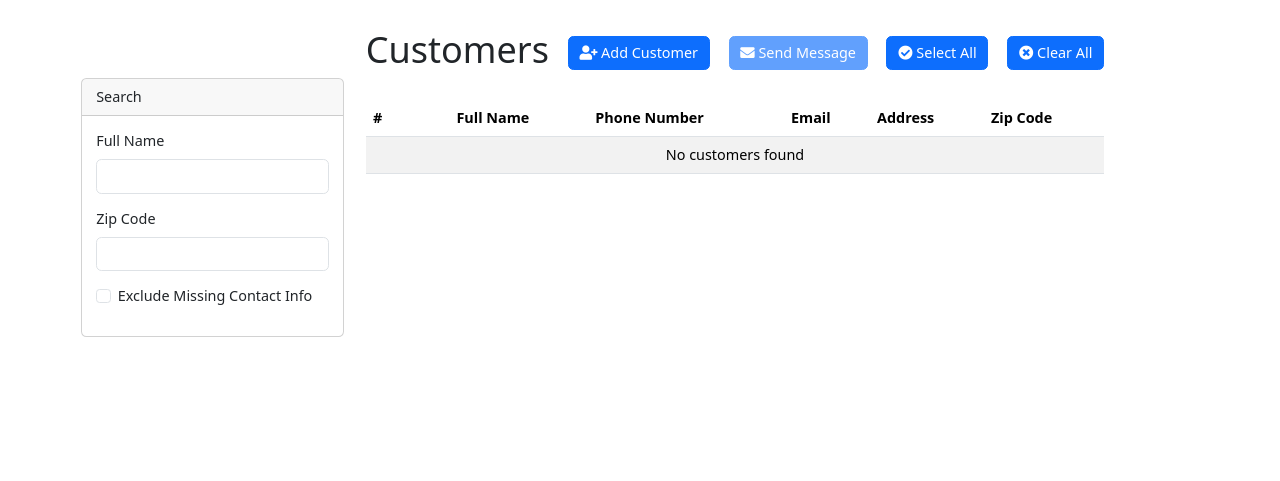
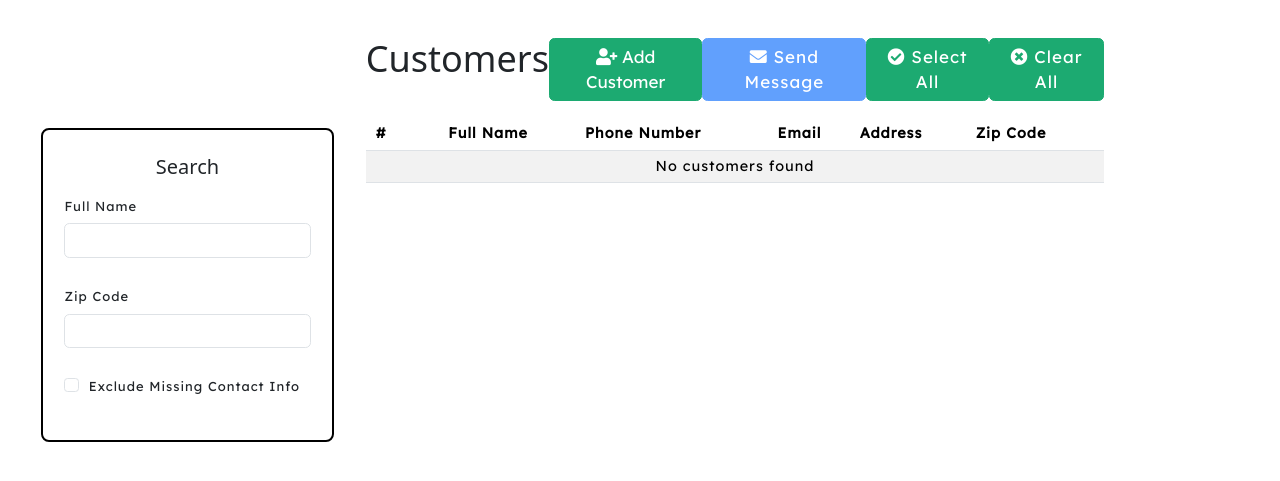
Before and after one commit to caffeinelover1012/weatherapp, a Django app: page /customers/ in a window 1280 px wide. Shown: the part 59-540 px from the top of the page. Run offline with Django 4.2, Linux system fonts and the light colour scheme; data that the repository does not hold is empty; some libraries are stand-ins or nearby versions.

Commit message:
temp css addition

```diff
--- /dev/null
+++ b/weather/static/styles.css
@@ -0,0 +1,131 @@
+@import url('https://fonts.googleapis.com/css2?family=Lexend&display=swap');
+
+/* Apply Lexend font to an element */
+h2, label, button, table {
+  font-family: 'Lexend', sans-serif;
+  letter-spacing: 1px;
+}
+
+label {
+    margin-top: 15px;
+    margin-bottom: 5px;
+    font-size: 16px;
+}
+
+.card {
+    border: 2px solid black;
+    border-radius: 8px;
+    padding: 1.5rem;
+  }
+
+.card-header {
+    background-color: transparent; /* Set background color to transparent */
+    border: none; /* Remove border */
+    text-align: center; /* Align text in the center */
+  }
+
+.card-mini {
+    border: 2px solid black;
+    border-radius: 8px;
+    padding: 1.5rem;
+    margin-right: 10px;
+    margin-left: -40px;
+    margin-top: 50px;
+  }
+
+.card-header-mini {
+    background-color: transparent; /* Set background color to transparent */
+    border: none; /* Remove border */
+    text-align: center; /* Align text in the center */
+    font-size: 20px;
+    font-weight: 500;
+  }
+
+
+.mb-0 {
+    font-weight: bolder;
+    font-size: 36px;
+}
+
+.form-label {
+    font-size: 13px;
+}
+
+
+.btn-primary {
+    background-color: rgb(28, 170, 113);
+    border-color: rgb(28, 170, 113);
+    color: white;
+    font-family: 'Lexend', sans-serif;
+    margin-top: 10px;
+    margin-bottom: -5px;
+    font-size: 17px;
+    transition: background-color 0.3s ease-in-out, color 0.3s ease-in-out, border-color 0.3s ease-in-out;
+  }
+
+.btn-primary:hover {
+    background-color: rgb(21, 121, 81);
+    border-color: rgb(21, 121, 81);
+    color: white;
+  }
+
+  .form-check {
+    display: flex; /* Use flexbox for alignment */
+    align-items: center; /* Vertically align the checkbox and label */
+    margin-bottom: 10px; /* Add spacing between form-check elements */
+  }
+
+  .form-check .form-check-input {
+    margin-right: 10px; /* Add spacing between checkbox and label */
+  }
+
+  .table {
+    border-collapse: collapse;
+    width: 100%;
+  }
+
+  .table th,
+  .table td {
+    padding: 5px;
+    text-align: left;
+  }
+
+  .table th {
+    font-weight: bold;
+  }
+
+  .table-striped tbody tr:nth-of-type(odd) {
+    background-color: #f9f9f9;
+  }
+
+  .table-hover tbody tr:hover {
+    background-color: #f5f5f5;
+  }
+
+  .table-bordered {
+    border: 1px solid #dee2e6;
+  }
+
+  .table-bordered th,
+  .table-bordered td {
+    border: 1px solid #dee2e6;
+  }
+
+  .table-bordered th {
+    background-color: #f7f7f7;
+  }
+
+  /* Add vertical lines to separate table columns */
+  .table-bordered th:not(:last-child),
+  .table-bordered td:not(:last-child) {
+    border-right: 1px solid #ccc; /* Update the color of the vertical lines */
+  }
+
+  /* Add more space to the first and last columns */
+  .table td:first-child,
+  .table td:last-child,
+  .table th:first-child,
+  .table th:last-child {
+    padding-left: 10px;
+    padding-right: 10px;
+  }
--- a/weather/templates/base.html
+++ b/weather/templates/base.html
@@ -21,7 +21,8 @@
   min-height: 100vh;
   padding-top: 65px;
 }
-    </style>
+  </style>
+    {% block head %}{% endblock %}
   </head>
 
   <body>
--- a/weather/templates/customers.html
+++ b/weather/templates/customers.html
@@ -1,10 +1,11 @@
 {% extends 'base.html' %}
+{% load static %}
 {% block content %}
 <div class="container">
   <div class="row">
     <div class="col-lg-3 mb-4" style="margin-top:5rem">
-      <div class="card">
-        <div class="card-header">Search</div>
+      <div class="card-mini">
+        <div class="card-header-mini">Search</div>
           <div class="card-body">
             <div class="mb-3">
               <label class="form-label">Full Name</label>
@@ -16,7 +17,7 @@
             </div>
             <div class="mb-3 form-check">
               <input class="form-check-input" type="checkbox" id="excludeMissingContact">
-              <label class="form-check-label" for="excludeMissingContact">Exclude Missing Contact Info</label>
+              <label class="form-label" for="excludeMissingContact">Exclude Missing Contact Info</label>
             </div>
           </div>
         </div>
@@ -207,3 +208,9 @@ document.getElementById('clear-all-button').addEventListener('click', function()
 </script>
 
 {% endblock %}
+
+
+{% block head %}
+    {{ block.super }}
+    <link rel="stylesheet" type="text/css" href="{% static 'styles.css' %}">
+{% endblock %}
```
